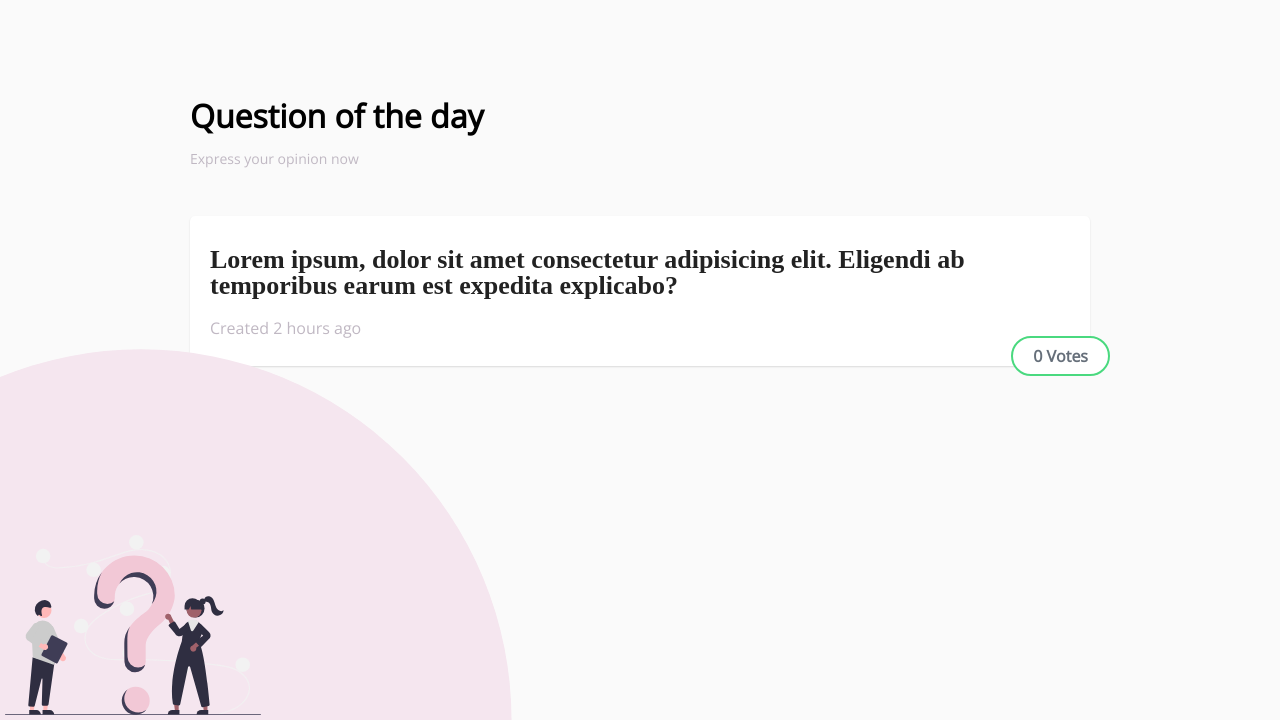
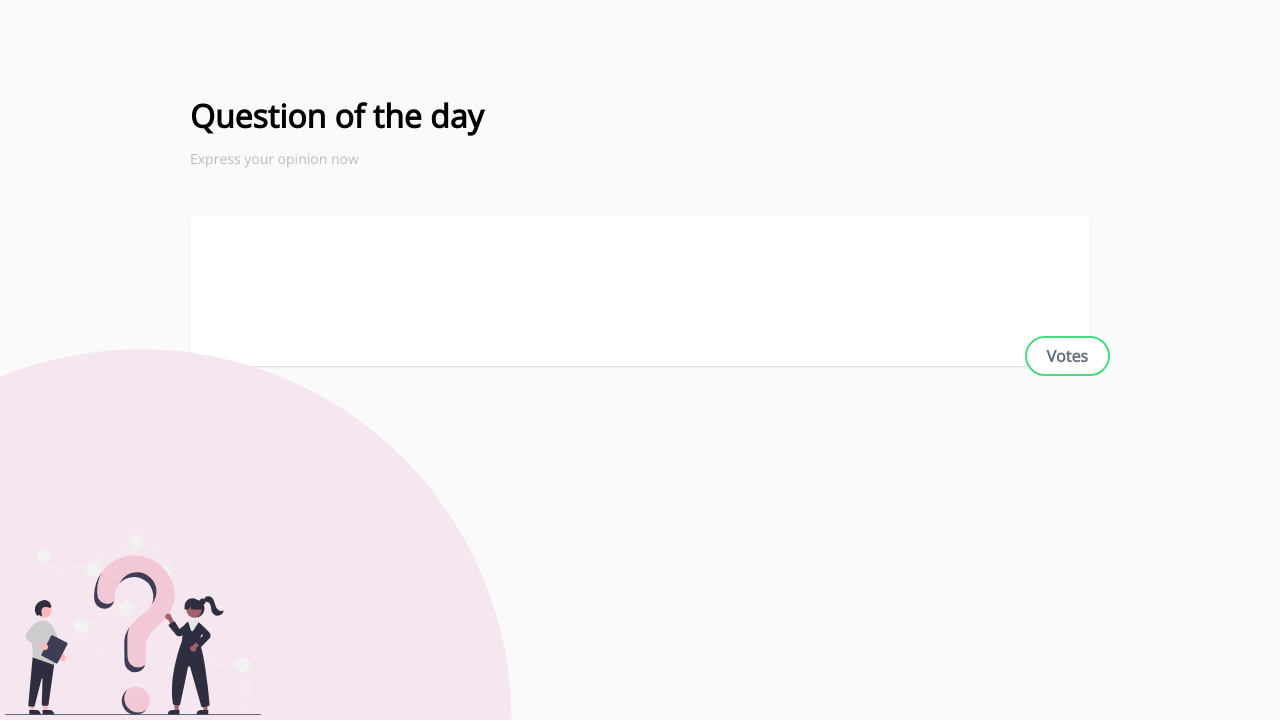
Before and after one commit to berekashvili22/DjangoPolls, a Django app: template PollsProject/polls/templates/polls/poll.html in a window 1280 px wide. Shown: the part 80-800 px from the top of the page. Run offline with Django 3.2, Linux system fonts and the light colour scheme; the template is opened without the code that fills it, so the values that code supplies are empty; parts of the project's set-up code (start-up, migrations or seed data) failed here and were passed over; some libraries are stand-ins or nearby versions; some web fonts are replaced.

Commit message:
make things clear

```diff
--- a/PollsProject/polls/templates/polls/poll.html
+++ b/PollsProject/polls/templates/polls/poll.html
@@ -1,8 +1,8 @@
 {% extends 'polls/main.html' %}
 {% load crispy_forms_tags %}
 {% load static %}
+{% load humanize %}
 {% block content %}
-
 
 <section class="daily-question-wrap">
     <div class="daily-question">
@@ -11,12 +11,10 @@
         </h1>
         <p class="daily-question__muted">Express your opinion now</p>
         <a class="question-details" href="#" id="dailyLink">
-            <h2 class="question-details__title" id="dailyTitle">
-                Lorem ipsum, dolor sit amet consectetur adipisicing elit. Eligendi ab temporibus earum est expedita explicabo?
-            </h2>
-            <p class="question-details__date-added">Created <span id="dailyDate">2</span> hours ago</p>
+            <h2 class="question-details__title" id="dailyTitle"></h2>
+            <p class="question-details__date-added"><span id="dailyDate"></span></p>
             <span class="question-details__vote-counts">
-                <span id="voteCount">0</span> Votes
+                <span id="voteCount"></span> Votes
             </span>
         </a>
     </div>
@@ -24,10 +22,6 @@
     </div>
     <img src="{% static 'polls/images/question.svg' %}" alt="question" class="daily-question-wrap__image">
 </section>
-
-
-
-
 
 <script>
     getList()
@@ -38,21 +32,20 @@
     fetch(url)
     .then((resp) => resp.json())
     .then(function(data) {
-        // console.log(data)
 
+        // fill html with api data
         document.getElementById('dailyTitle').textContent = data['question']['question_text']
+        document.getElementById('dailyDate').textContent = data['question']['pub_date']
         document.getElementById('voteCount').textContent = data['votesCount']
 
+        // add event listener to question wrap for url redirection
         var btn = document.getElementById('dailyLink')
         var id = data['question']['id']
-
-        var dataAdded = document.getElementById('dailyDate')
-
-
 
         btn.addEventListener('click', function() {
             window.location.replace(`/poll/${id}/`)
         })
+
     });
 };
 
```
